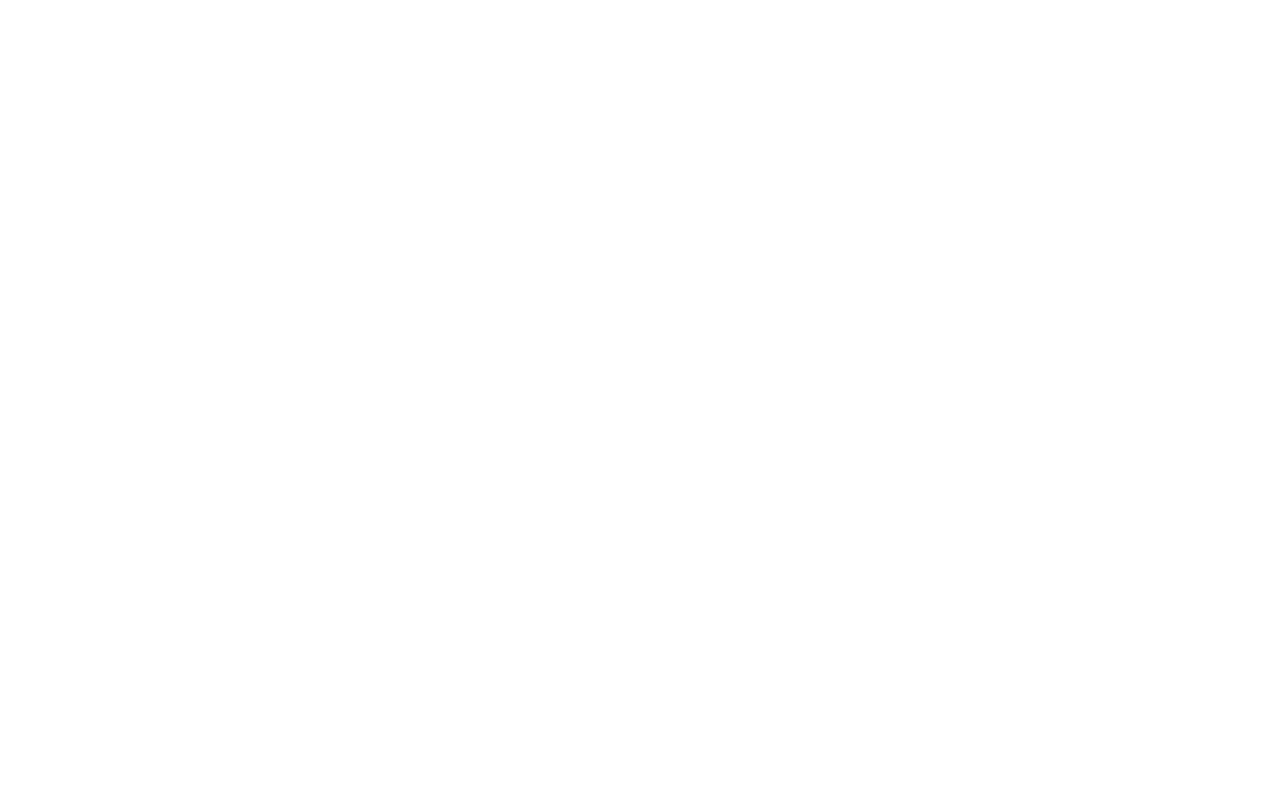
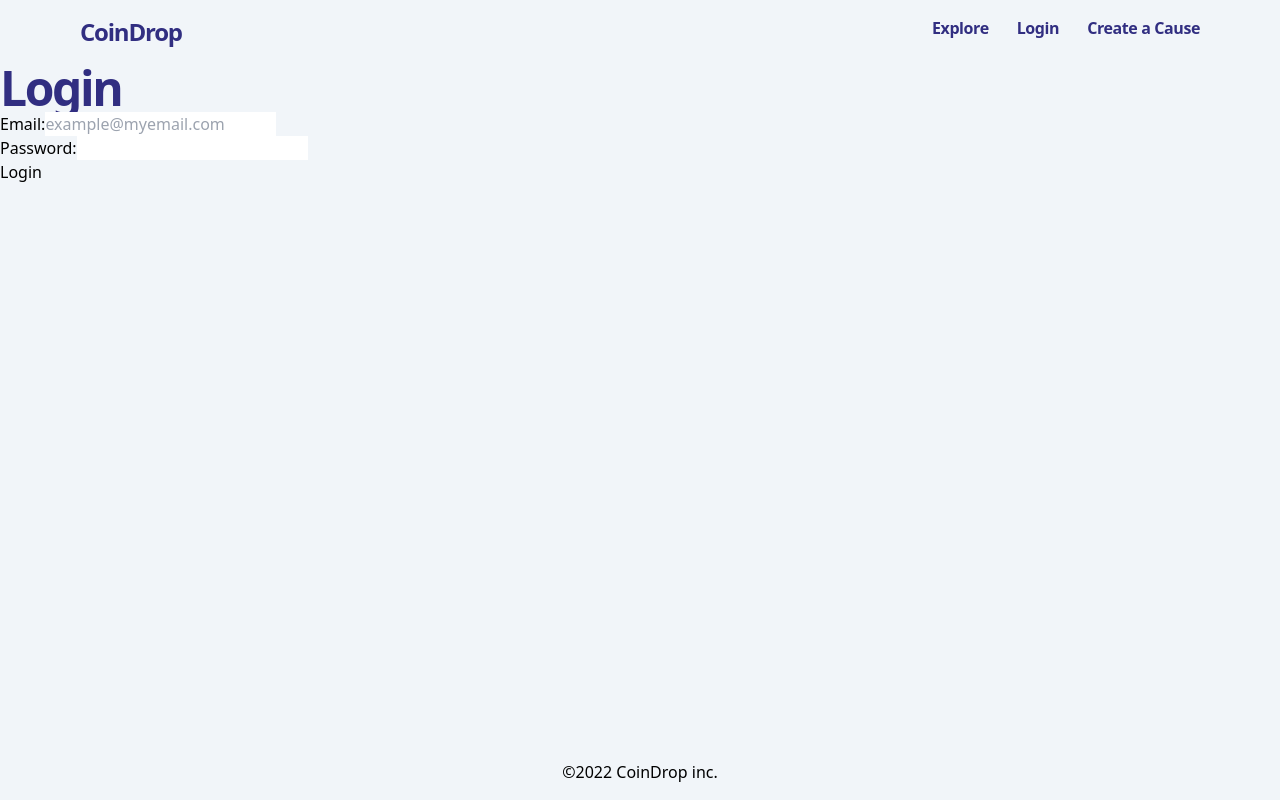
Before and after one commit to CodecoolGlobal/el-proyecte-grande-sprint-1-java-tamasstephen, a React (Create React App) app in the folder frontend/: page /login in a window 1280 px wide. Before the commit this address had no page. Built offline with nearby package versions, Linux system fonts and the light colour scheme.

Commit message:
chore: Add login skeleton

```diff
--- a/frontend/src/components/Navigation.jsx
+++ b/frontend/src/components/Navigation.jsx
@@ -36,7 +36,7 @@
         <ul className="hidden md:flex text-indigo-900 font-bold tracking-tight">
           <li className="pl-7">Explore</li>
           <li className={"pl-7 " + userLogin["login"]}>
-            <Link to="/user-registration">Login</Link>
+            <Link to="/login">Login</Link>
           </li>
           <li className={"pl-7 " + userLogin["login"]}>
             <Link to="/user-registration">Create a Cause</Link>
--- /dev/null
+++ b/frontend/src/components/registration/Login.jsx
@@ -0,0 +1,38 @@
+import React from "react";
+import Headline from "../Headline";
+import StringInput from "./StringInput";
+
+const Login = () => {
+  const email = {
+    name: "email",
+    type: "email",
+    label: "Email:",
+    placeholder: "example@myemail.com",
+    required: "required",
+  };
+  const password = {
+    name: "password",
+    type: "password",
+    label: "Password:",
+    placeholder: "",
+    required: "required",
+  };
+
+  function handleLogin(event) {
+    event.preventDefault();
+    const email = event.target["email"].value;
+    const password = event.target["password"].value;
+    console.log(email, password);
+  }
+
+  return (
+    <form onSubmit={handleLogin}>
+      <Headline isTitle={false} title="Login" />
+      <StringInput inputProps={email} />
+      <StringInput inputProps={password} />
+      <button type="submit">Login</button>
+    </form>
+  );
+};
+
+export default Login;
--- a/frontend/src/components/registration/UserRegistration.jsx
+++ b/frontend/src/components/registration/UserRegistration.jsx
@@ -8,6 +8,7 @@
   const errorContainer = useRef(null);
   const [errorContainerState, changeErrorState] = useState("hidden");
   const [errorMessage, changeMessage] = useState("");
+  //TODO: remove states, simple objects are just fine
   const [emailState, changeEmailValue] = useState({
     name: "email",
     type: "email",
--- a/frontend/src/controller/Router.jsx
+++ b/frontend/src/controller/Router.jsx
@@ -4,6 +4,7 @@
 import App from "../components/App";
 import UserRegistration from "../components/registration/UserRegistration";
 import CauseRegistration from "../components/registration/CauseRegistration";
+import Login from "../components/registration/Login";
 
 const Router = () => {
   const [userLogin, setLoginState] = useState({
@@ -28,6 +29,7 @@
           }
         ></Route>
         <Route path="cause-registration" element={<CauseRegistration />} />
+        <Route path="login" element={<Login />} />
       </Route>
     </Routes>
   );
```
